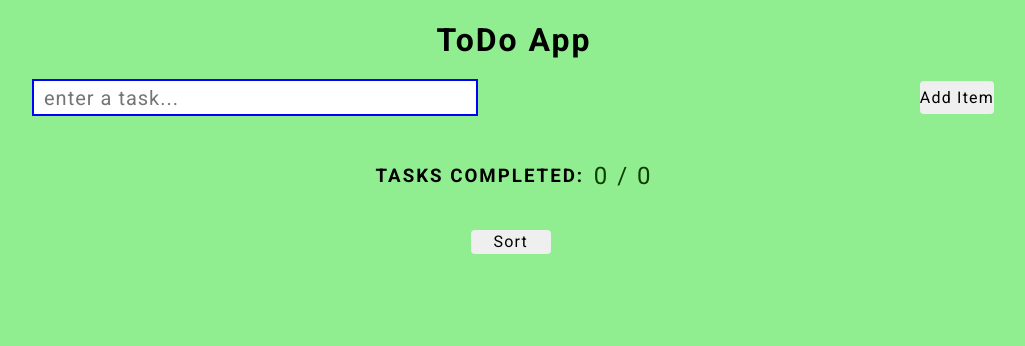
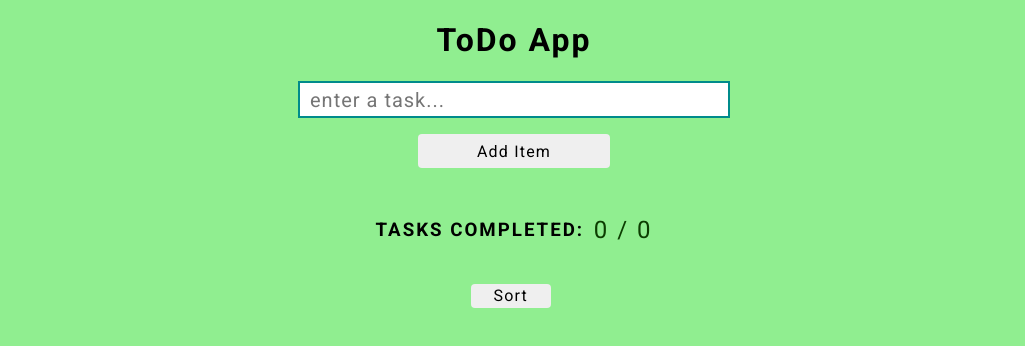
Before and after one commit to Shubham-kpl/todolist, a React (Create React App) app: page / in a window 1280 px wide. Shown: the top 346 px of the page, without its empty margins (126-1151 px from the left). Built offline with nearby package versions, Linux system fonts and the light colour scheme.

Commit message:
update structure

```diff
--- a/src/form.css
+++ b/src/form.css
@@ -1,19 +1,35 @@
 .form {
-    display: flex;
-    justify-content: space-between;
+    /* display: flex; */
+    /* justify-content: space-between; */
+    margin: auto;
     margin-bottom: 2rem;
 }
 
-.form input:focus {
-    outline: 2px solid blue;
+.form__input {
+    display: flex;
+    width: 45%;
+    position: relative;
+    margin: auto;
+    margin-bottom: 1rem;
+    transition: 0.2s ease-in-out;
 }
 
-.form__input {
-    /* display: flex; */
-    width: 45%;
-    align-items: center;
+.form__input input {
+    outline: none;
+    transition: 0.05s ease-in-out;
+    border: 2px solid darkcyan;
+}
+
+.form__input input:hover,
+.form__input input:active {
+    box-shadow: 0px 0px 7px darkcyan !important;
+}
+
+.form__submit {
+    display: flex;
+    width: 20%;
+    margin: auto;
     position: relative;
-    margin: 0;
 }
 
 .form__input--task {
@@ -45,18 +61,13 @@
     color: red;
     position: absolute;
     left: 0;
-    /* transition: 0.5s ease-in-out; */
 }
 
-/* .form__input input {
-    transition: 1s ease-in-out;
-} */
 
 /* .form__input--title {
     min-width: fit-content;
     margin-right: 1rem;
     position: absolute;
-    transition: 1s ease-in-out;
 }
 
 .form__input input:focus~.form__input--title {
```
